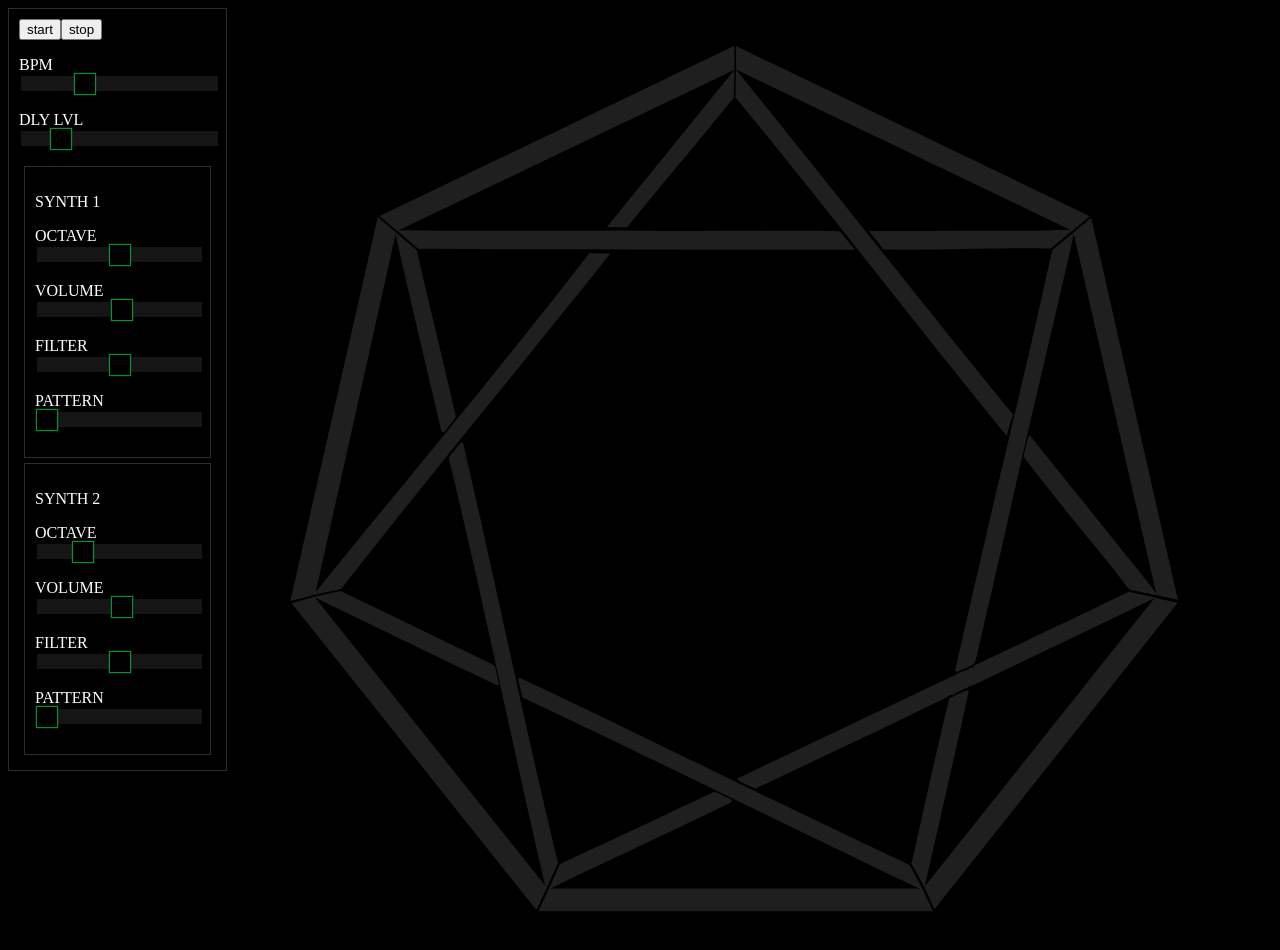
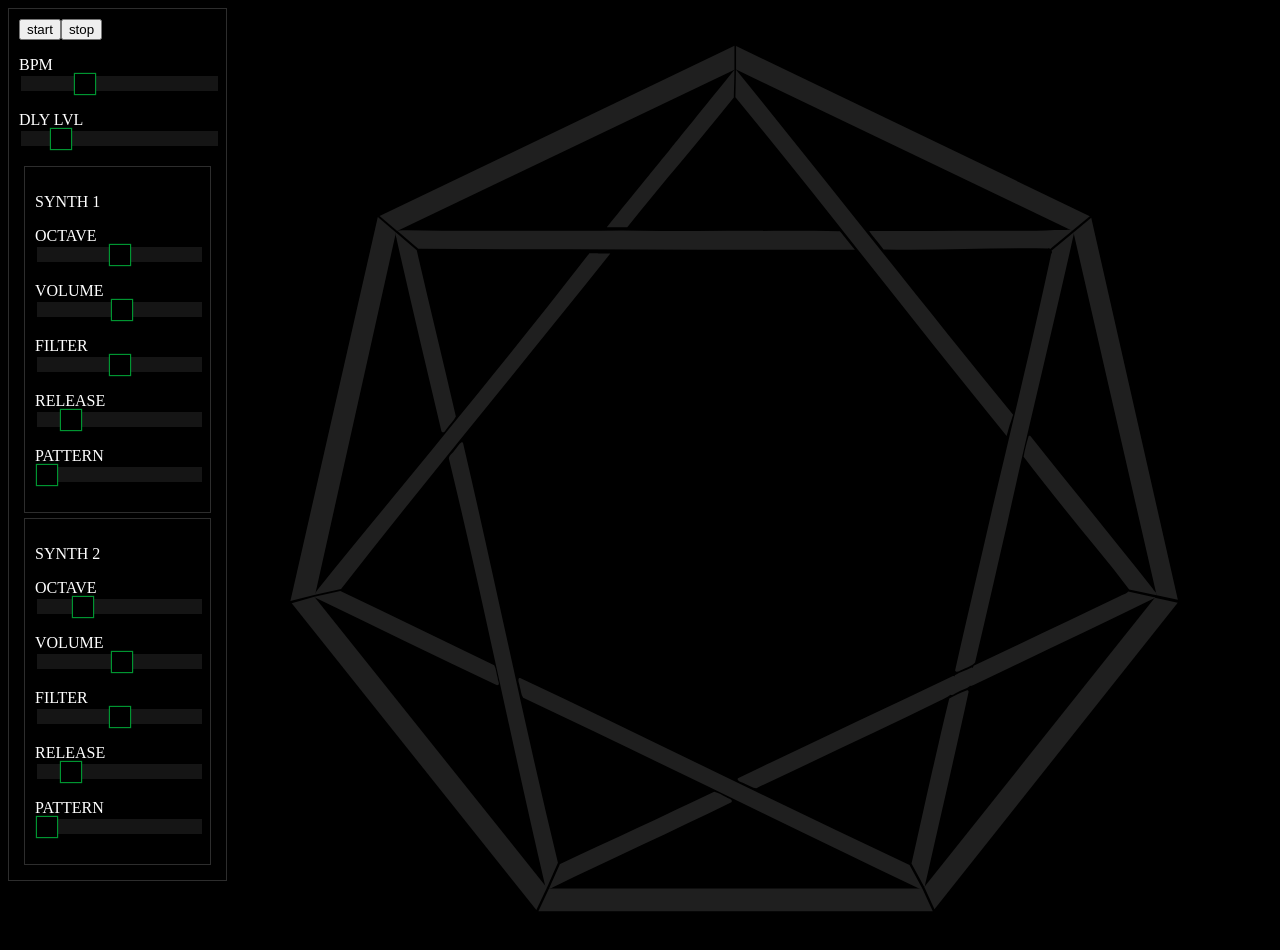
Before and after one commit to StollerSystem/HEPTAGRAM, a React (Create React App) app: page / in a window 1280 px wide. Shown: the top 950 px of the page. Built offline with nearby package versions, Linux system fonts and the light colour scheme.

Commit message:
add release sliders

```diff
--- a/src/components/Controls.js
+++ b/src/components/Controls.js
@@ -15,14 +15,16 @@ function Controls(props) {
         <p>OCTAVE<input type="range" min="1" max="5" defaultValue="3" className="slider" id="octave1"/></p>
         <p>VOLUME<input type="range" min="0" max="35" defaultValue="18" className="slider" id="volume1"/></p>
         <p>FILTER<input type="range" min="0" max="100" defaultValue="50" className="slider" id="filterCutoff1"/></p>
-        <p>PATTERN<input type="range" min="1" max="3" defaultValue="1" className="slider" id="pattern1"/></p>
+        <p>RELEASE<input type="range" min="0" max="30" defaultValue="5" className="slider" id="release1"/></p>
+        <p>PATTERN<input type="range" min="1" max="4" defaultValue="1" className="slider" id="pattern1"/></p>
       </div>
       <div className="synthControls">
         <p>SYNTH 2</p>
         <p>OCTAVE<input type="range" min="1" max="5" defaultValue="2" className="slider" id="octave2"/></p>
         <p>VOLUME<input type="range" min="0" max="35" defaultValue="18" className="slider" id="volume2"/></p>
         <p>FILTER<input type="range" min="0" max="100" defaultValue="50" className="slider" id="filterCutoff2"/></p>
-        <p>PATTERN<input type="range" min="1" max="3" defaultValue="1" className="slider" id="pattern2"/></p>
+        <p>RELEASE<input type="range" min="0" max="30" defaultValue="5" className="slider" id="release2"/></p>
+        <p>PATTERN<input type="range" min="1" max="4" defaultValue="1" className="slider" id="pattern2"/></p>
       </div>
 
     </div>
--- a/src/components/Synth.js
+++ b/src/components/Synth.js
@@ -128,7 +128,7 @@ class Synth extends Component {
       const octave = this.state.synth1Octave.toString();
       const noteNum = this.state.steps[`b${patternStep1}`].note - 1;
       const note = moods[mood][noteNum] + octave;
-      this.synth1.triggerAttackRelease(note, "32n", time)
+      this.synth1.triggerAttackRelease(note, "64n", time)
       console.log("SYNTH 1: "+note)
     }
 
@@ -136,7 +136,7 @@ class Synth extends Component {
       const octave = this.state.synth2Octave.toString();
       const noteNum = this.state.steps[`s${patternStep2}`].note - 1;
       const note = moods[mood][noteNum] + octave;
-      this.synth2.triggerAttackRelease(note, "32n", time)
+      this.synth2.triggerAttackRelease(note, "64n", time)
       console.log("SYNTH 2: "+note)
     }
 
@@ -222,6 +222,18 @@ class Synth extends Component {
     patternSlide2.addEventListener("input", function () {
       patternChange(2,this.value)
     })
+
+    const synth1 = this.synth1;
+    var releaseSlide1 = document.getElementById('release1');
+    releaseSlide1.addEventListener("input", function() {
+      synth1.envelope.release = this.value/2;
+    });
+
+    const synth2 = this.synth2;
+    var releaseSlide2 = document.getElementById('release2');
+    releaseSlide2.addEventListener("input", function() {
+      synth2.envelope.release = this.value/2;
+    });
   }
 
   // noteSliderListener = (e) => {
--- a/src/constants/Constants.js
+++ b/src/constants/Constants.js
@@ -1,8 +1,9 @@
 
 export const patterns = {
   1: [1,2,3,4,5,6,7],
-  2: [1,2,3,4,5,6,7,6,5,4,3,2],
-  3: [1,7,2,6,3,5,4,6]
+  2: [7,6,5,4,3,2,1],
+  3: [1,2,3,4,5,6,7,6,5,4,3,2],
+  4: [1,7,2,6,3,5,4,6]
 }
 
 export const moods = {
```
Also changed, not shown: 1 other file (tests, documents, lock files or other folders).
